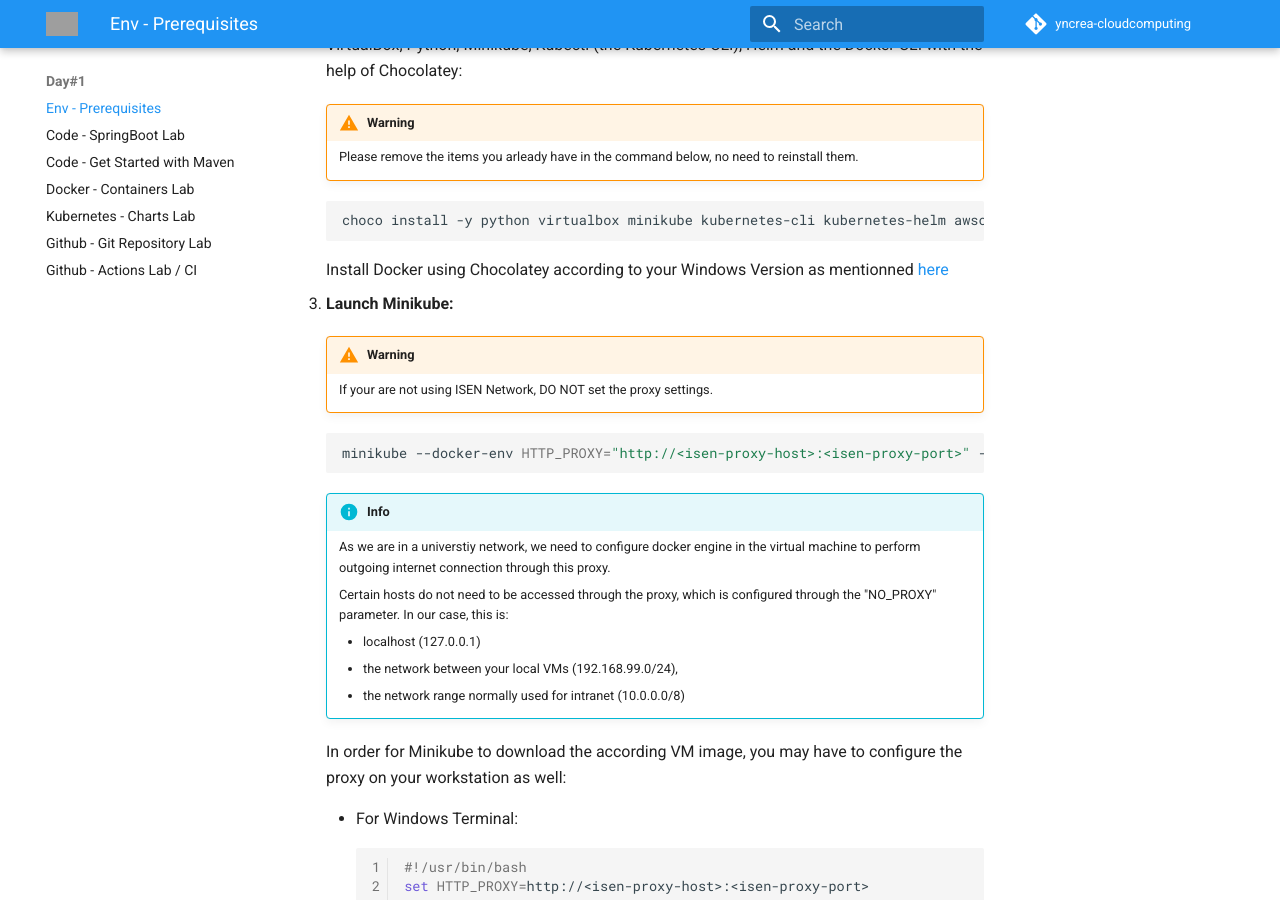
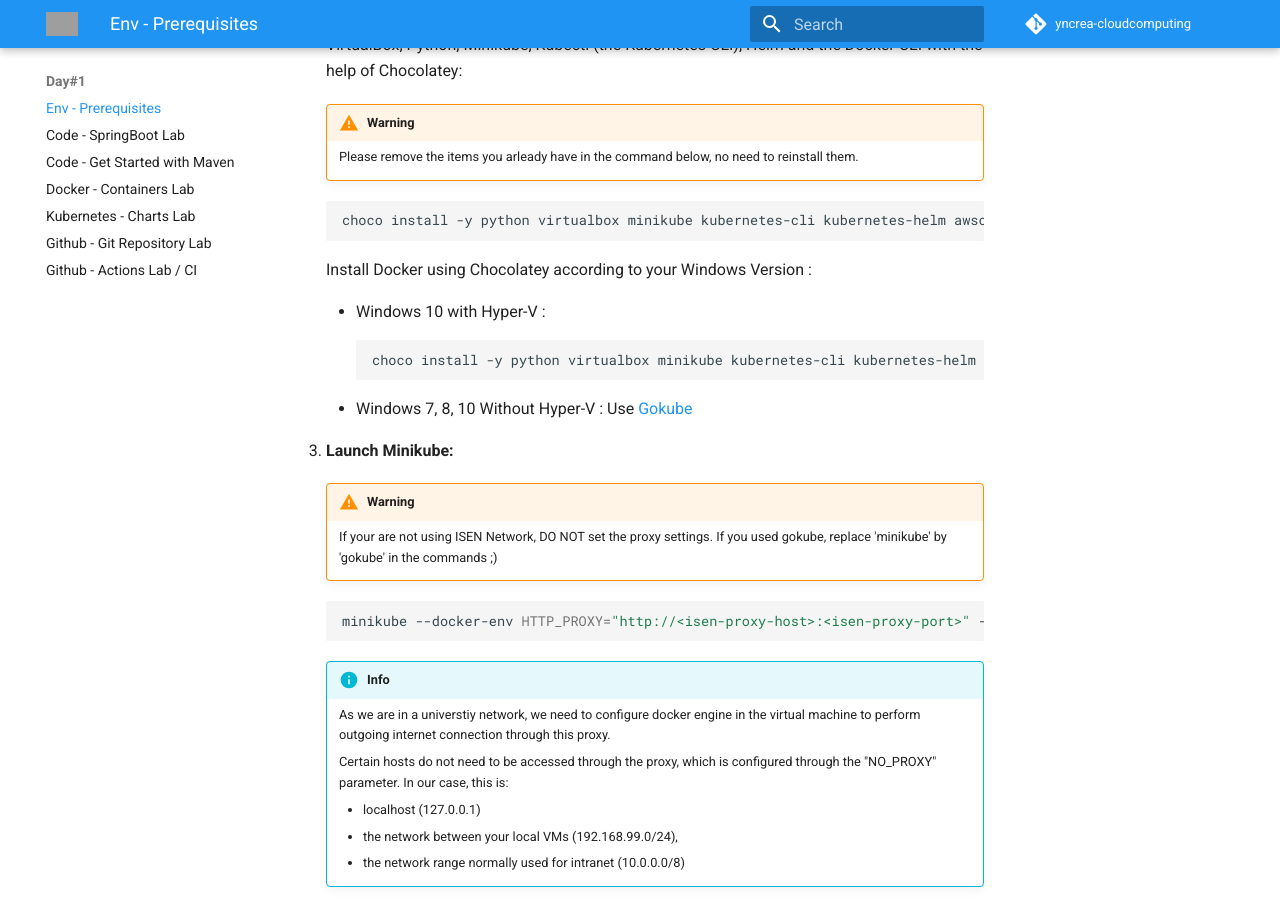
Before and after one commit to jurocknsail/yncrea-cloudcomputing, an MkDocs documentation site: the page built from docs/prerequisites.md, in a window 1280 px wide and 900 px high, scrolled down 1319 px. Built offline with MkDocs 1.6.1 and Material for MkDocs 9.7.7, drawn with Linux system fonts in a browser that asks for light colours; comment, search, counter and statistics services are not loaded; grey boxes are pictures that could not be loaded.

Commit message:
Update doc

````diff
--- a/docs/prerequisites.md
+++ b/docs/prerequisites.md
@@ -52,13 +52,20 @@ The diagram on the bottom of this page is designed to help you to understand how
     choco install -y python virtualbox minikube kubernetes-cli kubernetes-helm awscli
     ```
 
-    Install Docker using Chocolatey according to your Windows Version as mentionned [here](https://stefanscherer.github.io/how-to-install-docker-the-chocolatey-way/)
+    Install Docker using Chocolatey according to your Windows Version :
 
+    - Windows 10 with Hyper-V :
+       ```bash
+       choco install -y python virtualbox minikube kubernetes-cli kubernetes-helm awscli
+       ```
+
+    - Windows 7, 8, 10 Without Hyper-V : Use [Gokube](https://github.com/ThalesGroup/gokube)
 
 1. **Launch Minikube:**
 
     !!! warning
         If your are not using ISEN Network, DO NOT set the proxy settings.
+        If you used gokube, replace 'minikube' by 'gokube' in the commands ;)
 
     ```bash
     minikube --docker-env HTTP_PROXY="http://<isen-proxy-host>:<isen-proxy-port>" --docker-env HTTPS_PROXY="http://<isen-proxy-host>:<isen-proxy-port>" --docker-env NO_PROXY="127.0.0.1,192.168.99.0/24,10.0.0.0/8" start
````
